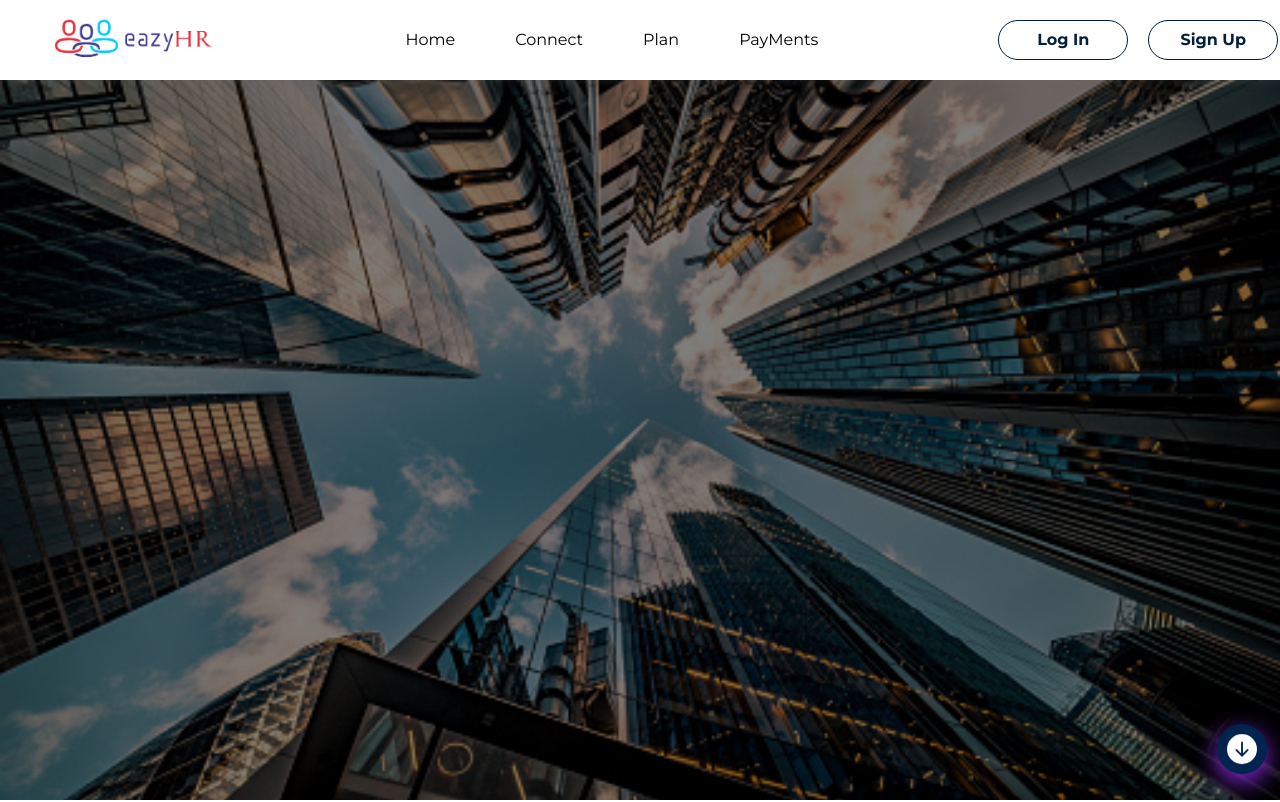
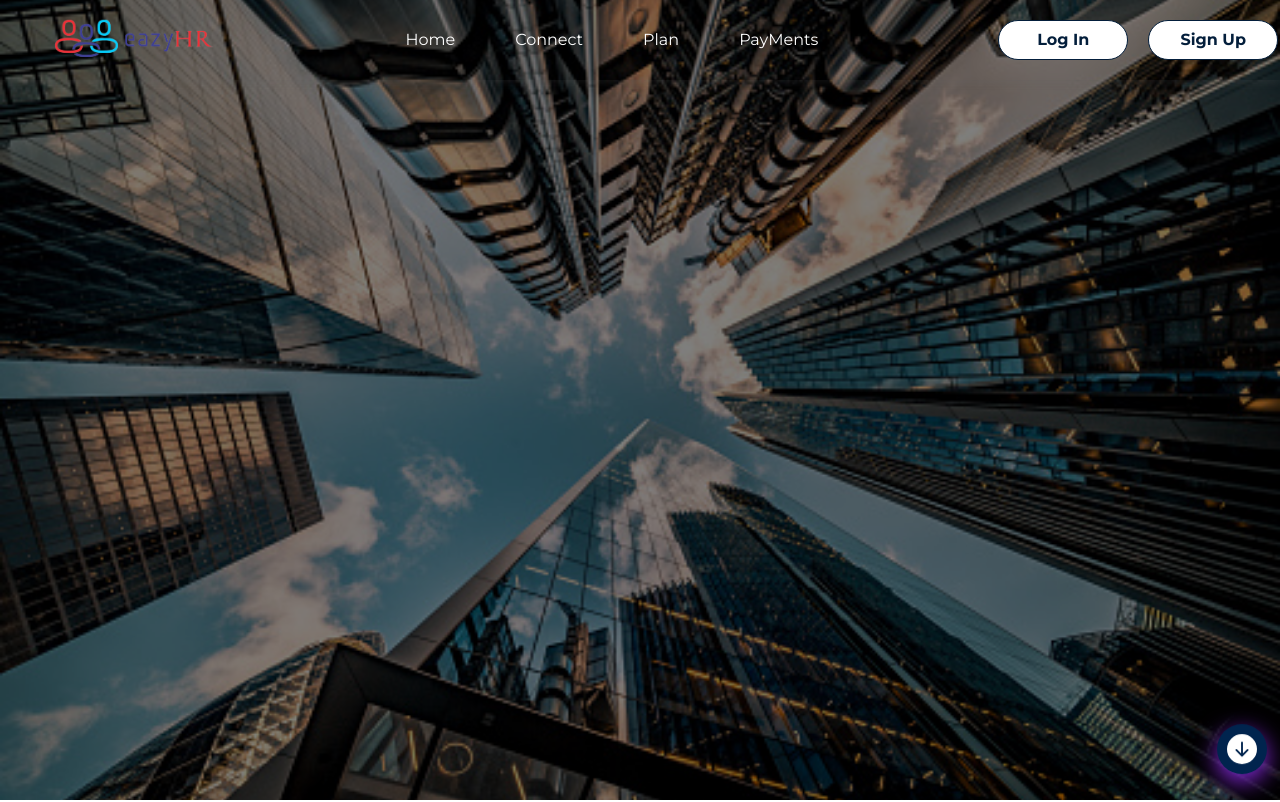
Before and after one commit to OgbuEsther/Easy_HR_FE2, a React (Create React App) app: page / in a window 1280 px wide. Shown: the top 802 px of the page. Built offline with nearby package versions, Linux system fonts and the light colour scheme.

Commit message:
header changed

```diff
--- a/src/components/block/Header.tsx
+++ b/src/components/block/Header.tsx
@@ -52,22 +52,22 @@ const Header = () => {
 
 
             <NavWrapper>
-              <Nav
+              <Nav col="#000"
               smooth={true} duration={300}
                to="her">
                 Home
               </Nav>
-              <Nav
+              <Nav col="#000"
               smooth={true} duration={300}
                to="team">
                 Connect
               </Nav>
-              <Nav
+              <Nav col="#000"
                smooth={true} duration={300}
                to="accep">
                 Plan
               </Nav>
-              <Nav
+              <Nav col="#000"
               smooth={true} duration={300}
                to="source">
                 PayMents
@@ -89,29 +89,29 @@ const Header = () => {
           </Wrapper>
         </Container>
       ) : (
-        <Container bd="" bg="#fff">
+        <Container bd="" bg="">
           <Wrapper>
 
 
               <Img src={logos} alt="" />
 
             <NavWrapper>
-              <Nav
+              <Nav col="#fff"
               smooth={true} duration={300}
                to="her">
                 Home
               </Nav>
-              <Nav
+              <Nav col="#fff"
               smooth={true} duration={300}
                to="team">
                 Connect
               </Nav>
-              <Nav
+              <Nav col="#fff"
                smooth={true} duration={300}
                to="accep">
                 Plan
               </Nav>
-              <Nav
+              <Nav col="#fff"
               smooth={true} duration={300}
                to="source">
                 PayMents
@@ -151,16 +151,16 @@ const Header = () => {
             show ? (
               <HambeggerMenu>
                 <Buggers>
-                  <Nav  onClick={removeshow} to="her">
+                  <Nav col="#fff"  onClick={removeshow} to="her">
                     Home
                    </Nav>
-                  <Nav  onClick={removeshow} to="team">
+                  <Nav col="#fff"  onClick={removeshow} to="team">
                     Connect
                   </Nav>
-                  <Nav  onClick={removeshow} to="accep">
+                  <Nav col="#fff"   onClick={removeshow} to="accep">
                     Plan
                   </Nav>
-                  <Nav onClick={removeshow}  to="">
+                  <Nav col="#fff" onClick={removeshow}  to="">
                     PayMent
                   </Nav>
 
@@ -330,13 +330,13 @@ background-color:#377dff;
 }
 `
 
-const Nav = styled(Link)`
+const Nav = styled(Link)<{ col: string }>`
   text-decoration: none;
   display: flex;
   justify-content: center;
   align-items: center;
   margin: 30px;
-  color: black;
+  color: ${(props) => props.col};
   cursor: pointer;
   background-image: linear-gradient(
     transparent 0%,
--- a/src/components/layout/Home/HomeLayout.tsx
+++ b/src/components/layout/Home/HomeLayout.tsx
@@ -4,7 +4,6 @@ import {Outlet} from "react-router-dom"
 const HomeLayout = () => {
   return (
     <div>
-        <Header />
         <Outlet />
         <Footer />
     </div>
--- a/src/pages/landingpage/Home.tsx
+++ b/src/pages/landingpage/Home.tsx
@@ -1,6 +1,7 @@
 import React from 'react'
 import img from "../../Assets/tick.svg"
 import img2 from "../../Assets/her.png"
+import { Header } from '../../components'
 
 
 const Superhero = () => {
@@ -9,7 +10,7 @@ const Superhero = () => {
   return (
     <div className='w-full h-screen bg-hero flex justify-center overflow-hidden bg-no-repeat bg-center bg-cover'>
       <div className='w-full h-screen bg-black bg-opacity-50 '>
-
+                <Header />
       </div>
         {/* <div className='w-11/12 flex flex-wrap mt-20 bg-white pt-20 justify-between'>
         <div className='w-6/12 flex flex-col md:w-full'>
```
